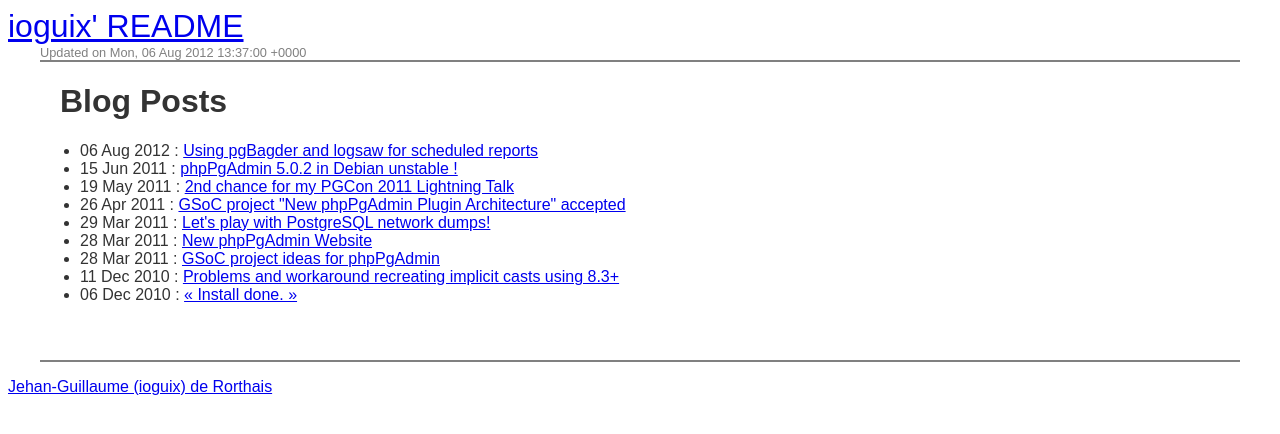
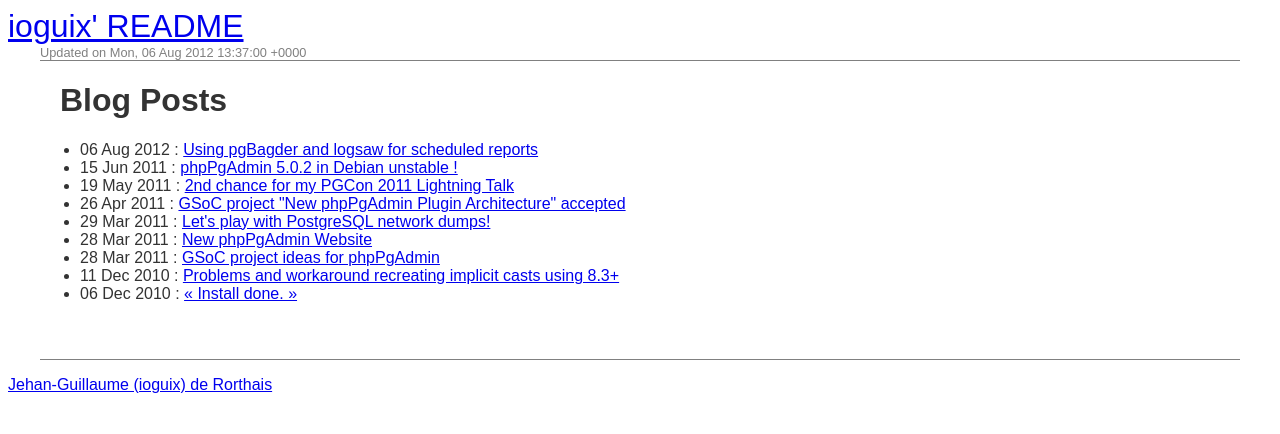
Before and after one commit to VenuMadhavVennu/ioguix.github.io, a Jekyll site: the page built from index.html, in a window 1280 px wide. Shown: the top 434 px of the page. Built offline with Jekyll 4.4.1, drawn with Linux system fonts in a browser that asks for light colours.

Commit message:
Fix border style

```diff
--- a/css/screen.css
+++ b/css/screen.css
@@ -25,8 +25,8 @@
   color: #333;
   margin: auto auto;
   padding-bottom: 40px;
-  border-top: 2px solid grey;
-  border-bottom: 2px solid grey;
+  border-top: 1px solid grey;
+  border-bottom: 1px solid grey;
 }
 
 #content p, #content h1, #content h2 {
```
